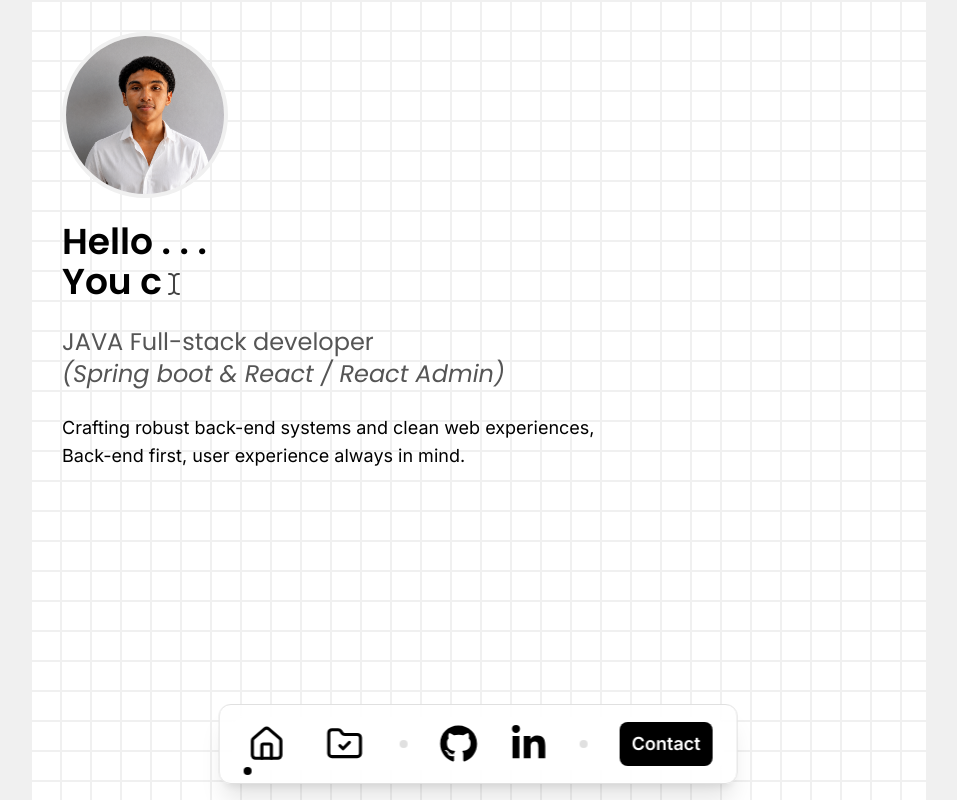
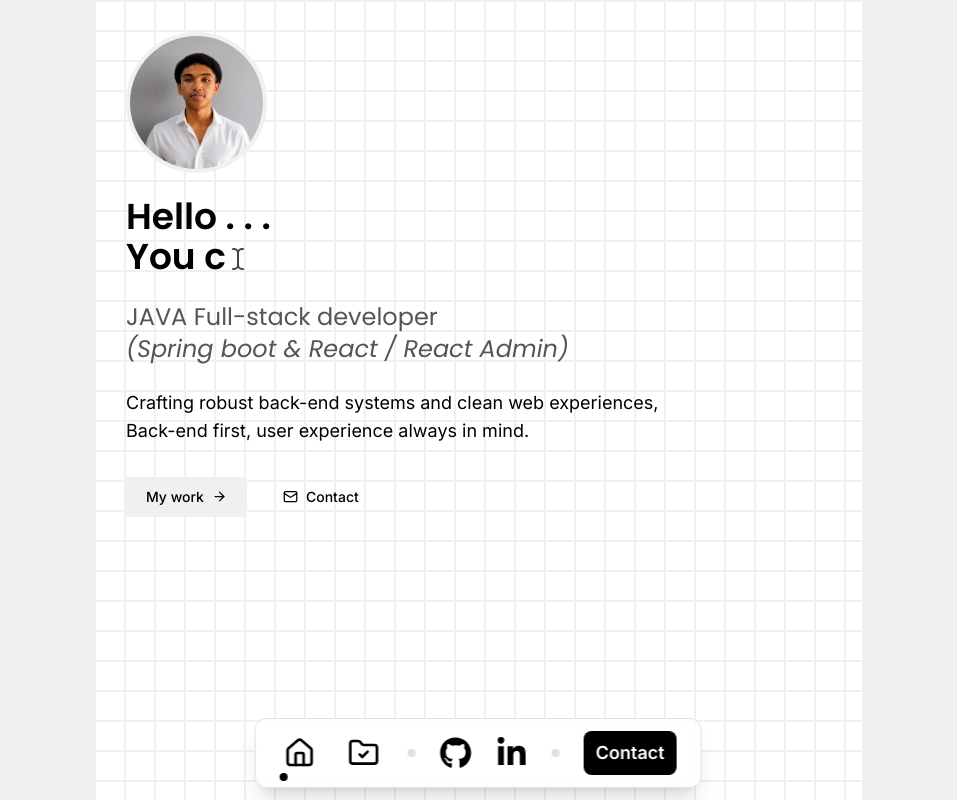
Before and after one commit to Hiraina-RND/my-portfolio, a React (Vite) app: page / in a window 1280 px wide. Shown: the whole page, without its empty margins (162-1119 px from the left). Built offline with nearby package versions, Linux system fonts and the light colour scheme.

Commit message:
feat: add navigation buttons to hero section

```diff
--- a/src/layouts/Navbar.tsx
+++ b/src/layouts/Navbar.tsx
@@ -8,20 +8,21 @@ function Navbar() {
     return (
         <nav
             className="
+                z-50
                 fixed bottom-0 left-0
                 w-full
                 flex items-center justify-center gap-7
                 border-t border-[var(--gray-secondary)]
                 bg-white/80 backdrop-blur-md
-                py-4 px-4 shadow-xl
+                p-3 shadow-xl
 
                 max-[400px]:gap-6
 
-                md:bottom-4
+                md:bottom-3
                 md:left-1/2
                 md:-translate-x-1/2
                 md:w-auto
-                md:gap-8
+                md:gap-6
                 md:border-1
                 md:border-[var(--gray-secondary)]
                 md:rounded-xl
@@ -36,7 +37,7 @@ function Navbar() {
                         after:-translate-x-1/2 after:w-2 after:h-2 after:rounded-full after:bg-black" : ""}`
                 }
             >
-                <Home size={38} />
+                <Home size={32} />
             </NavLink>
 
             <NavLink
@@ -47,7 +48,7 @@ function Navbar() {
                         after:-translate-x-1/2 after:w-2 after:h-2 after:rounded-full after:bg-black" : ""}`
                 }
             >
-                <FolderCheck size={38} />
+                <FolderCheck size={32} />
             </NavLink>
 
             <div className="hidden md:block">
@@ -59,7 +60,7 @@ function Navbar() {
                 target="_blank"
                 rel="noopener noreferrer"
             >
-                <FaGithub size={38} />
+                <FaGithub size={32} />
             </a>
 
             <a
@@ -67,7 +68,7 @@ function Navbar() {
                 target="_blank"
                 rel="noopener noreferrer"
             >
-                <FaLinkedinIn size={38} />
+                <FaLinkedinIn size={32} />
             </a>
 
             <div className="hidden md:block">
--- a/src/pages/home/Home.tsx
+++ b/src/pages/home/Home.tsx
@@ -5,7 +5,7 @@ function Home() {
         <main className="min-h-screen bg-[var(--gray-primary)] flex justify-center">
             <div
                 className="
-                    w-full max-w-4xl
+                    w-full max-w-3xl
                     min-h-screen
                     bg-white
                     bg-[linear-gradient(var(--gray-primary)_2px,transparent_2px),linear-gradient(90deg,var(--gray-primary)_2px,transparent_2px)]
--- a/src/pages/home/sections/HeroSection.tsx
+++ b/src/pages/home/sections/HeroSection.tsx
@@ -1,9 +1,10 @@
-import { TextCursor } from 'lucide-react';
+import { ArrowRight, Mail, TextCursor } from 'lucide-react';
 import profil from '../../../assets/images/profil.png'
 import useTypeWriter from '../../../hooks/UseTypeWriter';
+import { Link } from 'react-router-dom';
 
 function HeroSection() {
-    const typed = useTypeWriter([ "I'm Hiraina.", "You can call me Dahira." ], 150, 1500)
+    const typed = useTypeWriter(["I'm Hiraina.", "You can call me Dahira."], 150, 1500)
 
     return (
         <section>
@@ -35,6 +36,23 @@ function HeroSection() {
                     <br />
                     Back-end first, user experience always in mind.
                 </p>
+                <div className="flex items-center gap-4 mt-2">
+                    <Link
+                        to="/projects"
+                        className="flex items-center gap-2 px-5 py-2.5 bg-[var(--gray-primary)] text-[var(--bg)] text-sm font-medium hover:opacity-80"
+                    >
+                        My work
+                        <ArrowRight size={15} />
+                    </Link>
+
+                    <a
+                        href="#contact"
+                        className="flex items-center gap-2 px-5 py-2.5 text-sm font-medium duration-400 hover:bg-[var(--gray-primary)]"
+                    >
+                        <Mail size={15} />
+                        Contact
+                    </a>
+                </div>
             </div>
         </section>
     )
--- a/src/styles/global.css
+++ b/src/styles/global.css
@@ -1,7 +1,7 @@
 @import "tailwindcss";
 
 * {
-    box-sizing: border-box;
+  box-sizing: border-box;
 }
 
 body {
```
